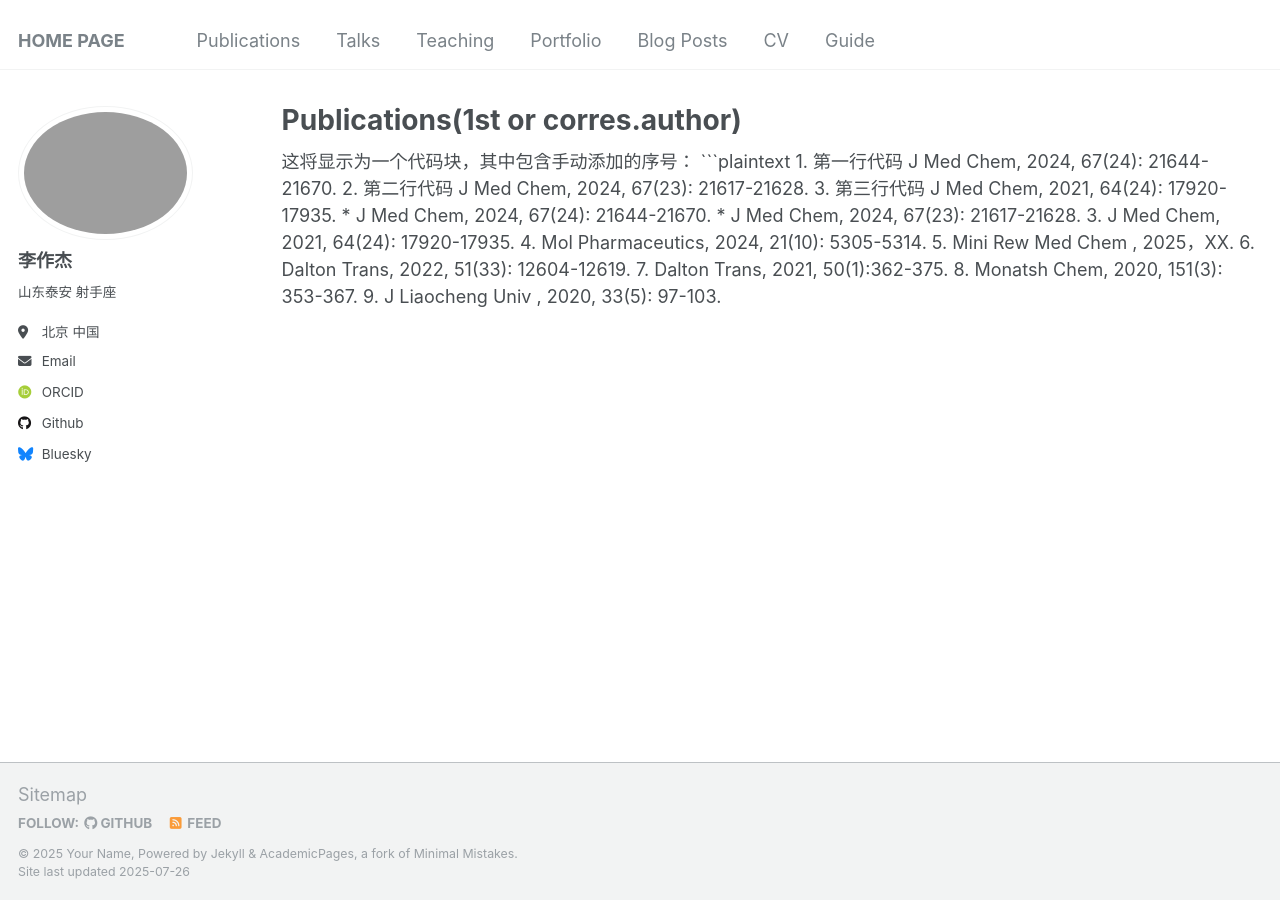
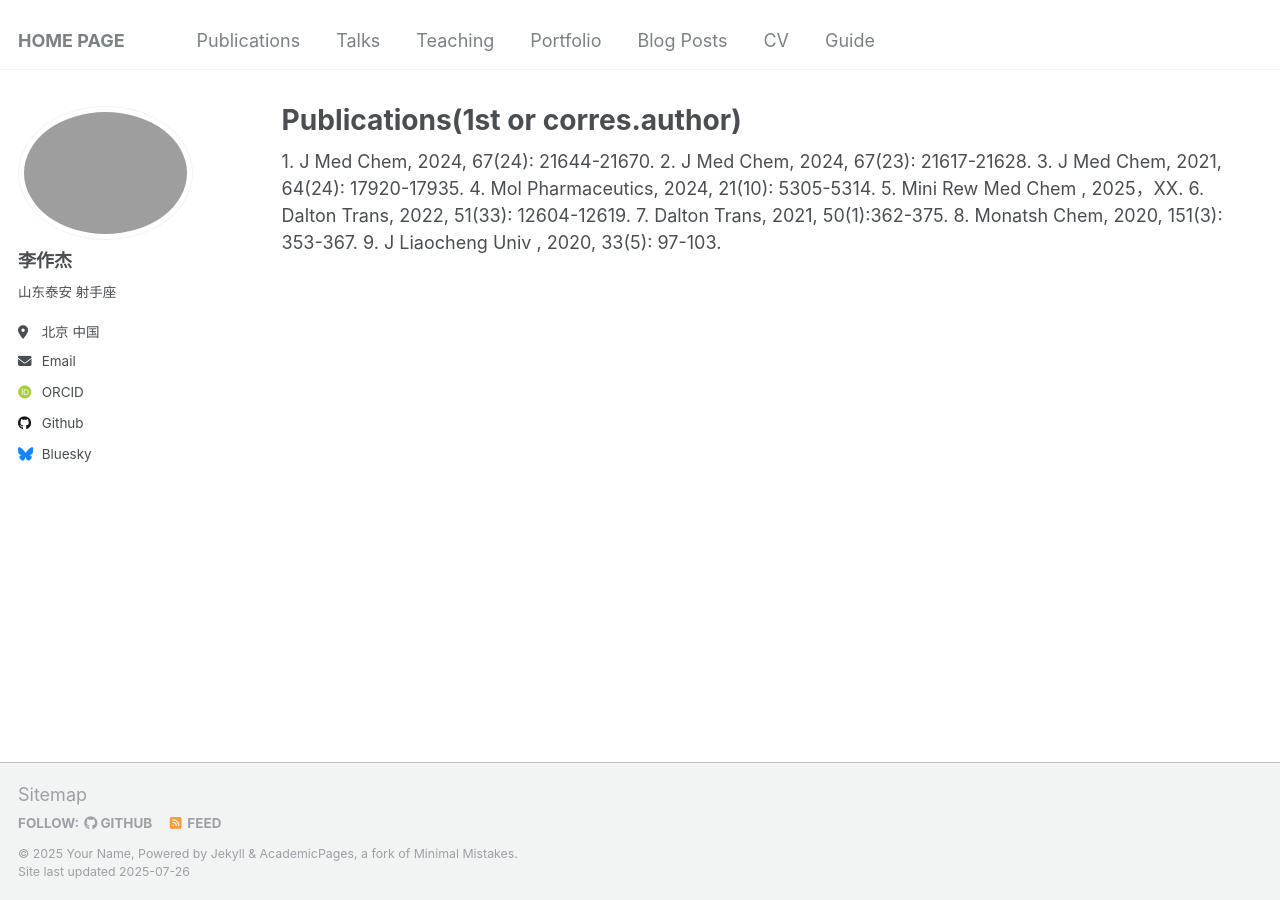
Before and after one commit to Infinity-LZJ/Zuojie_Li.github, a Jekyll site: the page built from _pages/publications.html, in a window 1280 px wide. Built offline with Jekyll 4.4.1, drawn with Linux system fonts in a browser that asks for light colours; some web fonts are replaced.

Commit message:
Update publications.html

````diff
--- a/_pages/publications.html
+++ b/_pages/publications.html
@@ -7,20 +7,13 @@ redirect_from:
   - /resume
 ---
 
-{% include base_path %}
 
-这将显示为一个代码块，其中包含手动添加的序号：
-
-```plaintext
-1. 第一行代码 J Med Chem,  2024, 67(24): 21644-21670.
-2. 第二行代码 J Med Chem,  2024, 67(23): 21617-21628.
-3. 第三行代码 J Med Chem,  2021, 64(24): 17920-17935.
-* J Med Chem,  2024, 67(24): 21644-21670.
-* J Med Chem,  2024, 67(23): 21617-21628.
-3. J Med Chem,  2021, 64(24): 17920-17935.
-4. Mol Pharmaceutics,  2024, 21(10): 5305-5314.
-5. Mini Rew Med Chem , 2025，XX.
-6. Dalton Trans,  2022, 51(33): 12604-12619.
-7. Dalton Trans, 2021, 50(1):362-375.
-8. Monatsh Chem,  2020, 151(3): 353-367.
-9. J Liaocheng Univ , 2020, 33(5): 97-103.
+1.  J Med Chem,  2024, 67(24): 21644-21670.
+2.  J Med Chem,  2024, 67(23): 21617-21628.
+3.  J Med Chem,  2021, 64(24): 17920-17935.
+4.  Mol Pharmaceutics,  2024, 21(10): 5305-5314.
+5.  Mini Rew Med Chem , 2025，XX.
+6.  Dalton Trans,  2022, 51(33): 12604-12619.
+7.  Dalton Trans, 2021, 50(1):362-375.
+8.  Monatsh Chem,  2020, 151(3): 353-367.
+9.  J Liaocheng Univ , 2020, 33(5): 97-103.
````
